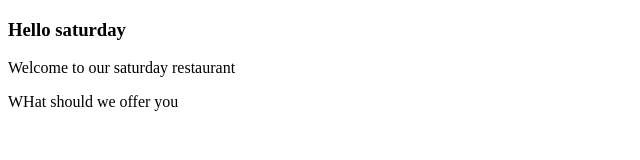
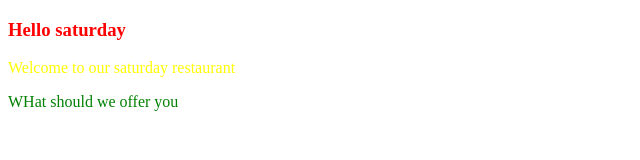
Before and after one commit to aduBoahene/new-saturday, a plain HTML site: page index.html in a window 1280 px wide. Shown: the whole page, without its empty margins (0-640 px from the left). Drawn offline with Linux system fonts and the light colour scheme.

Commit message:
added index.css and some styles

```diff
--- /dev/null
+++ b/index.css
@@ -0,0 +1,11 @@
+#hello{
+	color: red
+}
+
+#pOne{
+	color: yellow;
+}
+
+#pTwo{
+	color:green;
+}
--- a/index.html
+++ b/index.html
@@ -4,14 +4,15 @@
 	<meta charset="UTF-8">
 	<meta name="viewport" content="width=device-width, initial-scale=1.0">
 	<title>new saturday</title>
+	<link rel="stylesheet" href="index.css" />
 </head>
 <body>
 
 
-<h3>Hello saturday</h3>
+<h3 id="hello">Hello saturday</h3>
 
-<p>Welcome to our saturday restaurant</p>
-<p>WHat should we offer you</p>
+<p id="pOne">Welcome to our saturday restaurant</p>
+<p id="pTwo">WHat should we offer you</p>
 
 
 </body>
```
